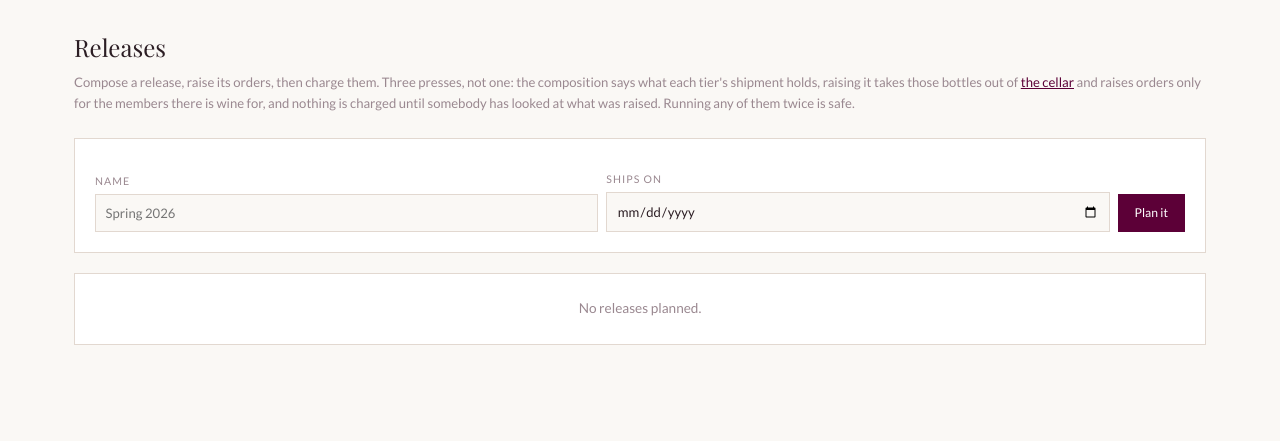
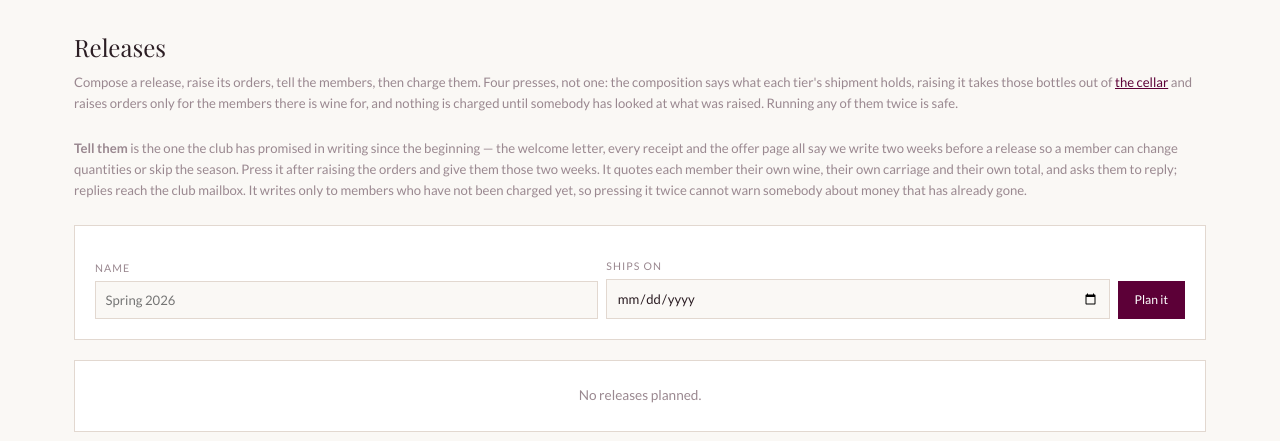
Before and after one commit to pel-matiasvaldivia/warmspringscellars, a FastAPI app: template api/app/templates/admin/releases.html in a window 1280 px wide. Shown: the part 51-492 px from the top of the page. Run offline with FastAPI, Linux system fonts and the light colour scheme; the template is opened without the code that fills it, so the values that code supplies are empty.

Commit message:
Send the notice the club has been promising since the beginning
The welcome letter, every receipt and the offer page all say "we write two
weeks before every release so you can change quantities or skip the season".
Nothing sent it. The first a member heard of a charge was the charge.

"Tell them" sits on the Releases screen between Raise orders and Charge, and
only there: before Generate there are no orders and so no figures, after
Charge a warning is an apology. Because it runs on real orders it quotes the
member their own wine, their own carriage for their own address and the
total that will leave their card — on a Tasting Case, $120 wine, $36
carriage, $156.

It writes only to unpaid orders, so pressing it twice cannot tell somebody a
charge is coming after the money has gone. Each notice is recorded against
its order, and a send that fails records why there instead of vanishing.

No self-service skip exists, so it does not invent one: it asks them to
reply, and replies reach a mailbox a person reads. For a club this size that
is the right size of machinery, and a member who replies gets a person.

Two things the first render caught. "Your The Tasting Case" is nobody's
English, so a possessive drops the article. And the plain-text columns were
padded by guess and did not line up; they are measured now.

242 passing.

Co-Authored-By: Claude Opus 5 <noreply@anthropic.com>
Claude-Session: https://claude.ai/code/session_01HwT4o5Vs1iJad4Lv1SJiC3

```diff
--- a/api/app/main.py
+++ b/api/app/main.py
@@ -41,6 +41,7 @@ from .notify import (
     send_decline,
     send_invitation,
     send_receipt,
+    send_release_notice,
     send_shipment_notice,
     send_welcome,
 )
@@ -1007,6 +1008,59 @@ def tell_them_the_card_failed(result: dict) -> None:
             log(con, "order", int(order["id"]), "decline_notice_failed", error=str(exc))
 
 
+@app.post("/admin/releases/{release_id}/notify")
+def admin_notify_release(release_id: int,
+                         actor: str = Depends(require_admin)) -> RedirectResponse:
+    """Tell everybody in this release what is coming, two weeks before it does.
+
+    Between Generate and Charge, and only there: before Generate there are no
+    orders and so no figures, and after Charge the warning is an apology.
+
+    Only unpaid orders are written to, so pressing it twice does not tell a
+    member who has already been charged that a charge is coming. Writing to
+    somebody twice is a nuisance; writing to them after the money has gone is
+    worse.
+    """
+    rows = db.all(
+        'SELECT o.*, m.email, m.first_name, m.ship_city, m.ship_state '
+        'FROM "order" o JOIN membership m ON m.id = o.membership_id '
+        'WHERE o.release_id = ? AND o.paid_at IS NULL ORDER BY o.id',
+        (release_id,))
+    if not rows:
+        return RedirectResponse(
+            "/admin/releases?done=Nothing to tell anybody: this release has no "
+            "unpaid orders. Raise them with Generate first.", status_code=303)
+
+    release = db.one('SELECT * FROM "release" WHERE id = ?', (release_id,))
+    when = (release["name"] if release and release["name"] else "the coming release")
+    tiers = {t.key: t for t in catalogue().tiers}
+
+    sent = failed = 0
+    for row in rows:
+        tier = tiers.get(row["tier_key"])
+        if tier is None:          # a tier retired since the order was raised
+            failed += 1
+            continue
+        try:
+            send_release_notice(mailer, row, row, tier, when, settings.mail_reply_to)
+        except Exception as exc:                               # noqa: BLE001
+            failed += 1
+            log_line = f"{type(exc).__name__}: {exc}"
+            with db.transaction() as con:
+                log(con, "order", int(row["id"]), "release_notice_failed",
+                    actor=actor, error=log_line)
+        else:
+            sent += 1
+            with db.transaction() as con:
+                log(con, "order", int(row["id"]), "release_notice_sent", actor=actor)
+
+    done = f"{sent} member(s) told what is coming and what it will cost."
+    if failed:
+        done += (f" {failed} could not be written to — the reason is against each "
+                 "order in its history.")
+    return RedirectResponse(f"/admin/releases?done={done}", status_code=303)
+
+
 @app.post("/admin/releases/{release_id}/charge")
 def admin_charge_release(release_id: int, background: BackgroundTasks,
                          actor: str = Depends(require_admin)) -> RedirectResponse:
--- a/api/app/notify.py
+++ b/api/app/notify.py
@@ -14,6 +14,11 @@ from .catalogue import Tier
 from .mail import Mailer, Message
 
 SIGNOFF = "Cecilia Valdivia, Owner & Winemaker\nWarm Springs Cellar, Glen Ellen, Sonoma Valley"
+
+
+def _plain(name: str) -> str:
+    """A tier name after a possessive. "Your The Tasting Case" is nobody's English."""
+    return name[4:] if name.lower().startswith("the ") else name
 
 
 def _html(body: str) -> str:
@@ -122,6 +127,78 @@ on a bed of wood wool, with a card from whoever made it.</p>""")
     # The PDF is linked from the admin desk and kept on disk; attaching it is a
     # one-line change here once the winery decides it wants it in the mail.
     return mailer.send(message)
+
+
+def send_release_notice(mailer: Mailer, member: sqlite3.Row, order: sqlite3.Row,
+                        tier: Tier, when: str, reply_to: str) -> str:
+    """Two weeks before a release is charged: what it will cost, and how to stop it.
+
+    The club has promised this one in writing since the beginning — the
+    welcome mail, the receipt and the offer page all say "we write two weeks
+    before every release so you can change quantities or skip the season" —
+    and until now nothing sent it. Without it the first a member hears of a
+    charge is the charge.
+
+    It is sent AFTER the orders are raised and BEFORE anything is charged,
+    which is why it can give real figures rather than a reminder that a
+    season is coming. The member sees their own wine, their own carriage for
+    their own address, and the total that will leave their card.
+
+    There is no self-service skip, so this does not pretend there is one: it
+    asks them to reply, and the reply reaches a mailbox a person reads. For a
+    club of this size that is not a workaround, it is the right size of
+    machinery — and a member who replies gets a person, which is most of what
+    they are paying for.
+    """
+    wine = f"${int(order['subtotal_cents']) / 100:,.2f}"
+    total = f"${int(order['total_cents']) / 100:,.2f}"
+    carriage = int(order["shipping_cents"])
+    # Carriage is a line only when there is one to pay. On a box cheaper than
+    # the tier's credit it comes to nothing, and "Shipping $0.00" invites a
+    # question that has no interesting answer.
+    freight = f"${carriage / 100:,.2f}" if carriage else "included"
+
+    rows = [(f"Wine ({tier.bottles} bottles)", wine),
+            ("Shipping", freight),
+            ("Total", total)]
+    width = max(len(label) for label, _ in rows)
+    table = "\n".join(f"  {label.ljust(width)}   {value}" for label, value in rows)
+
+    text = f"""Dear {member['first_name']},
+
+Your {_plain(tier.name)} for {when} is ready, and we will charge your card in
+about two weeks.
+
+{table}
+
+It goes to {member['ship_city']}, {member['ship_state']}.
+
+If you would like more or fewer bottles this time, or would rather skip the
+season altogether, reply to this message and we will sort it out. No reason
+needed. If everything is right, there is nothing to do.
+
+{SIGNOFF}"""
+
+    html = _html(f"""
+<p style="margin:0 0 14px">Dear {member['first_name']},</p>
+<p style="margin:0 0 18px">Your <strong>{_plain(tier.name)}</strong> for {when} is ready,
+and we will charge your card in about two weeks.</p>
+<table role="presentation" style="font:13px/1.8 system-ui,sans-serif;color:#5c4650;
+ border-top:1px solid #e2d8d0;border-bottom:1px solid #e2d8d0;padding:10px 0;width:100%">
+<tr><td style="color:#9a8890">Wine ({tier.bottles} bottles)</td><td align="right">{wine}</td></tr>
+<tr><td style="color:#9a8890">Shipping</td><td align="right">{freight}</td></tr>
+<tr><td style="color:#9a8890">Total</td><td align="right"><strong>{total}</strong></td></tr>
+</table>
+<p style="margin:14px 0 18px;font-size:13px;color:#5c4650">It goes to
+{member['ship_city']}, {member['ship_state']}.</p>
+<p style="margin:0">If you would like more or fewer bottles this time, or would rather
+skip the season altogether, <strong>reply to this message</strong> and we will sort it
+out. No reason needed. If everything is right, there is nothing to do.</p>""")
+
+    return mailer.send(Message(to=member["email"],
+                               subject=f"Your {_plain(tier.name)} ships "
+                                       f"{when} - {total}",
+                               text=text, html=html, reply_to=reply_to))
 
 
 def send_shipment_notice(mailer: Mailer, member: sqlite3.Row, order: sqlite3.Row,
--- a/api/app/templates/admin/releases.html
+++ b/api/app/templates/admin/releases.html
@@ -2,11 +2,21 @@
 {% block body %}
 <h1>Releases</h1>
 <p class="sub">
-  Compose a release, raise its orders, then charge them. Three presses, not one:
-  the composition says what each tier's shipment holds, raising it takes those
-  bottles out of <a href="/admin/cellar">the cellar</a> and raises orders only for
-  the members there is wine for, and nothing is charged until somebody has looked
-  at what was raised. Running any of them twice is safe.
+  Compose a release, raise its orders, tell the members, then charge them. Four
+  presses, not one: the composition says what each tier's shipment holds, raising
+  it takes those bottles out of <a href="/admin/cellar">the cellar</a> and raises
+  orders only for the members there is wine for, and nothing is charged until
+  somebody has looked at what was raised. Running any of them twice is safe.
+</p>
+<p class="sub">
+  <strong>Tell them</strong> is the one the club has promised in writing since the
+  beginning &mdash; the welcome letter, every receipt and the offer page all say we
+  write two weeks before a release so a member can change quantities or skip the
+  season. Press it after raising the orders and give them those two weeks. It
+  quotes each member their own wine, their own carriage and their own total, and
+  asks them to reply; replies reach the club mailbox. It writes only to members
+  who have not been charged yet, so pressing it twice cannot warn somebody about
+  money that has already gone.
 </p>
 
 <div class="card">
@@ -47,6 +57,12 @@
           <button class="btn ghost small" type="submit">Raise orders</button>
         </form>
         {% if r.unpaid_count %}
+        {# Between raising and charging, because only here are there real
+           figures to quote and still time to act on them. #}
+        <form method="post" action="/admin/releases/{{ r.id }}/notify">
+          <button class="btn ghost small" type="submit"
+                  title="Tell each member what is coming and what it will cost">Tell them</button>
+        </form>
         <form method="post" action="/admin/releases/{{ r.id }}/charge">
           <button class="btn small" type="submit">Charge {{ r.unpaid_count }}</button>
         </form>
```
Also changed, not shown: api/tests/test_flow.py (+94 -0 lines).
